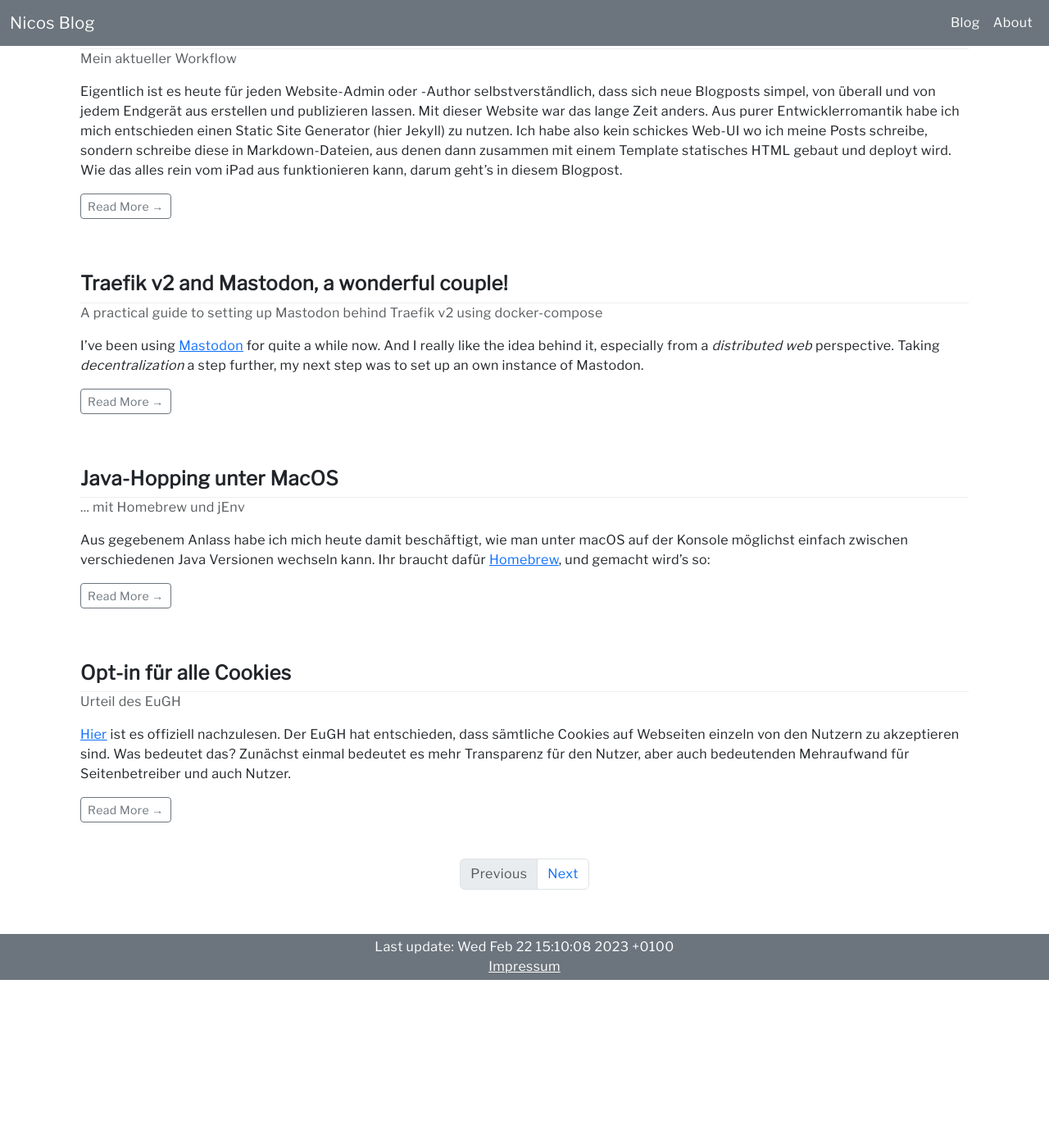
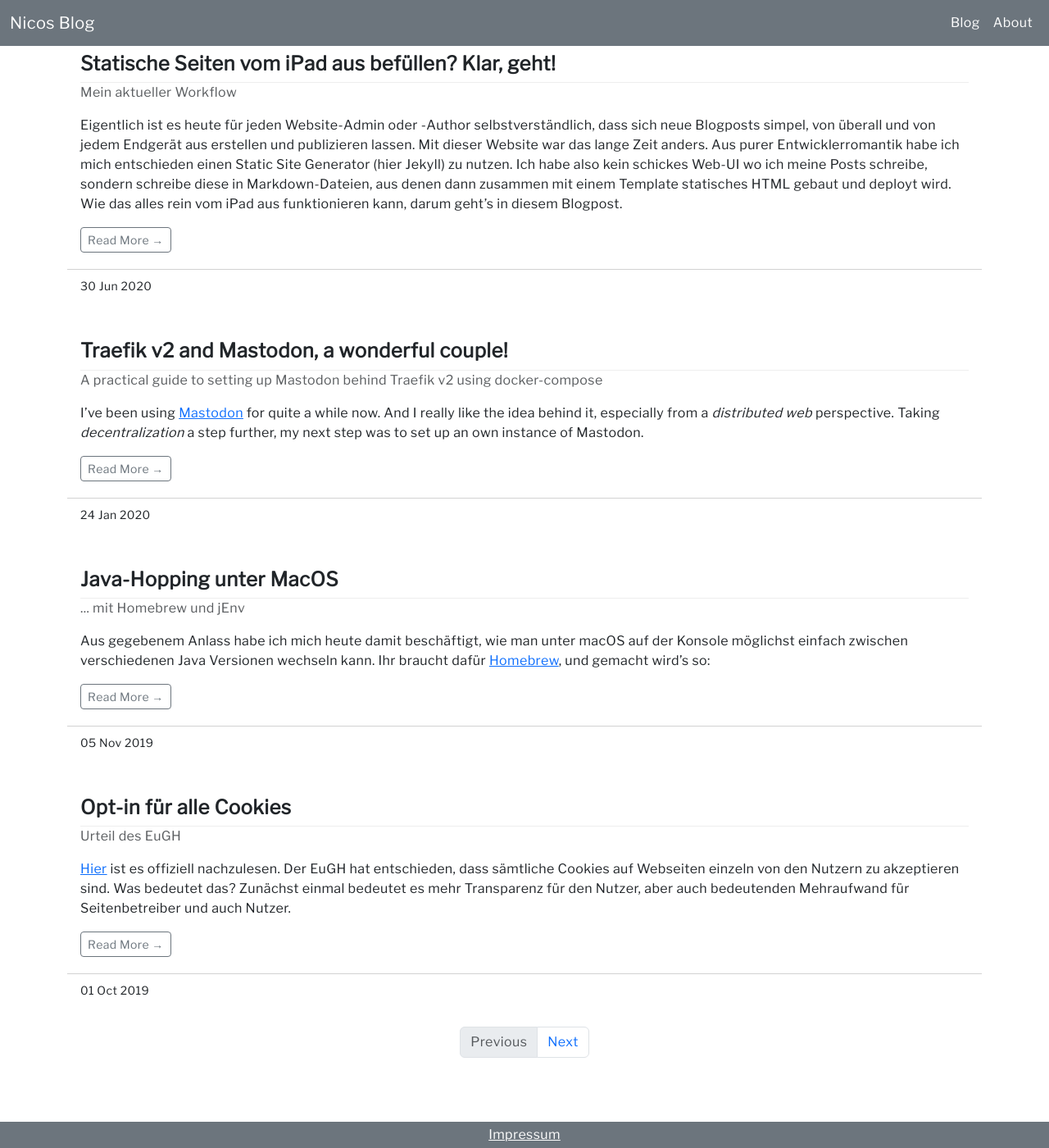
Before and after one commit to smashnet/smashblog, a Jekyll site: the page built from index.html, in a window 1280 px wide and 1400 px high, scrolled down 339 px. Shown: the whole window at 82% size. Built offline with Jekyll 4.4.1, drawn with Linux system fonts in a browser that asks for light colours; the list of posts is cut into pages by our own code; before the commit the page ends 1534 px from its top, so only the background shows below that.

Commit message:
Add date to post bottom line. And nits...

```diff
--- a/_includes/footer.html
+++ b/_includes/footer.html
@@ -2,9 +2,8 @@
 <footer class="py-1 text-bg-secondary footer" data-bs-theme="dark">
   <div class="container">
     <p class="m-0 text-center">
-    Last update: Wed Feb 22 15:10:08 2023 +0100
-    <br />
-    <a href="{{ 'impressum.html' | absolute_url }}">Impressum</a></p>
+      <a href="{{ 'impressum.html' | absolute_url }}">Impressum</a>
+    </p>
   </div>
   <!-- /.container -->
 </footer>
--- a/_includes/post_preview.html
+++ b/_includes/post_preview.html
@@ -5,4 +5,7 @@
     {{ post.excerpt }}
     <a href="{{ post.url | absolute_url }}" class="btn btn-sm btn-outline-secondary">Read More &rarr;</a>
   </div>
+  <div class="card-footer">
+    <small class="fw-light">{{ post.date | date_to_string }}</small>
+  </div>
 </div>
```
Also changed, not shown: 7 other files.
